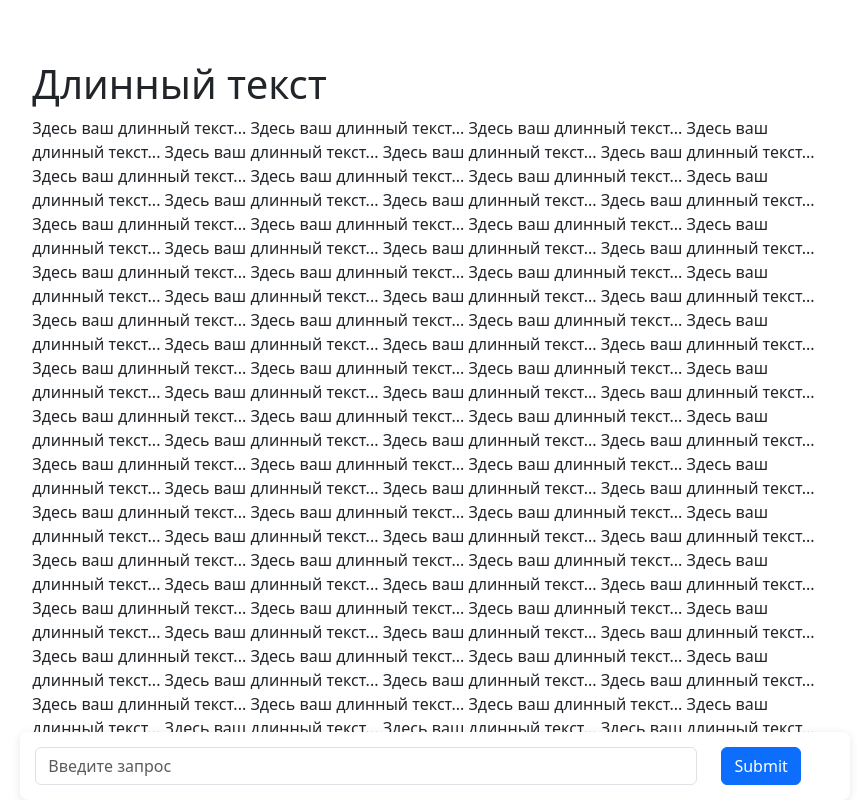
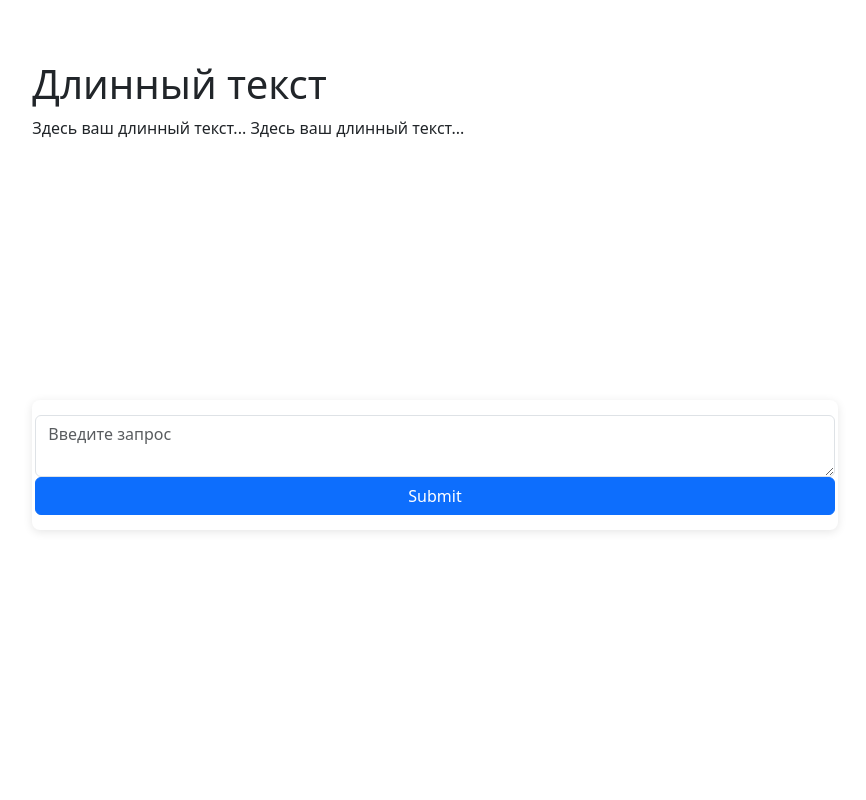
Before and after one commit to drema3-4/Knowbot, a React (Vite) app in the folder frontend/: page / in a window 1280 px wide. Shown: the whole page, without its empty margins (205-1071 px from the left). Built offline with nearby package versions, Linux system fonts and the light colour scheme.

Commit message:
feature-requestPage: пока что закончил по стилям. Пока что не получилось сделать расширение поля ввода, сделаю позже

```diff
--- a/frontend/src/components/AnswerQueryComponent.tsx
+++ b/frontend/src/components/AnswerQueryComponent.tsx
@@ -2,7 +2,7 @@ import { Container } from "react-bootstrap";
 
 
 function AnswerQueryComponent() {
-    const longText = "Здесь ваш длинный текст... ".repeat(200);
+    const longText = "Здесь ваш длинный текст... ".repeat(2);
 
     return (
         <Container
--- a/frontend/src/components/InputQueryComponent.tsx
+++ b/frontend/src/components/InputQueryComponent.tsx
@@ -1,4 +1,4 @@
-import { Container, Form, Row, Col, Button } from "react-bootstrap";
+import { Container, Form, Row, Button } from "react-bootstrap";
 import { useState } from "react";
 
 function InputQueryComponent() {
@@ -7,6 +7,10 @@ function InputQueryComponent() {
     return (
         <Container
             id="InputQueryComponent-container"
+            className="h-100"
+        >
+            <Form
+                className="d-flex flex-column"
                 style={{
                     backgroundColor: "white",
                     padding: "15px",
@@ -14,23 +18,40 @@ function InputQueryComponent() {
                     boxShadow: "0 2px 10px rgba(0,0,0,0.1)"
                 }}
             >
-            <Form>
-                <Row>
-                    <Col xs={10}>
+                <Row
+                    style={{
+                        flex: "1 1 1"
+                    }}
+                >
                     <Form.Control
+                        as="textarea"
                         type="text"
                         placeholder="Введите запрос"
                         value={inputValue}
                         onChange={(e) => setInputValue(e.target.value)}
+                        style={{
+                            resize: "vertical",
+                            overflowY: "auto",
+                            whiteSpace: "pre-wrap",
+                            wordWrap: "break-word",
+                            lineHeight: "1.5"
+                        }}
+
                     />
-                    </Col>
-                    <Col xs={2}>
+
+                </Row>
+                <Row
+                    style={{
+                        flex: "0 0 auto"
+                    }}
+                >
                     <Button variant="primary" type="submit">
                         Submit
                     </Button>
-                    </Col>
+
                 </Row>
             </Form>
+
         </Container>
     );
 }
--- a/frontend/src/pages/QueryPage.tsx
+++ b/frontend/src/pages/QueryPage.tsx
@@ -19,7 +19,7 @@ function QueryPage() {
             >
                 <Col
                     xs={8}
-                    className="mx-auto h-100"
+                    className="h-100 mx-auto"
                 >
                     <AnswerQueryComponent />
 
@@ -34,7 +34,7 @@ function QueryPage() {
             >
                 <Col
                     xs={8}
-                    className="mx-auto"
+                    className="h-100 mx-auto"
                 >
                     <InputQueryComponent />
 
```
Lines whose indentation alone changed are shown as unchanged.
